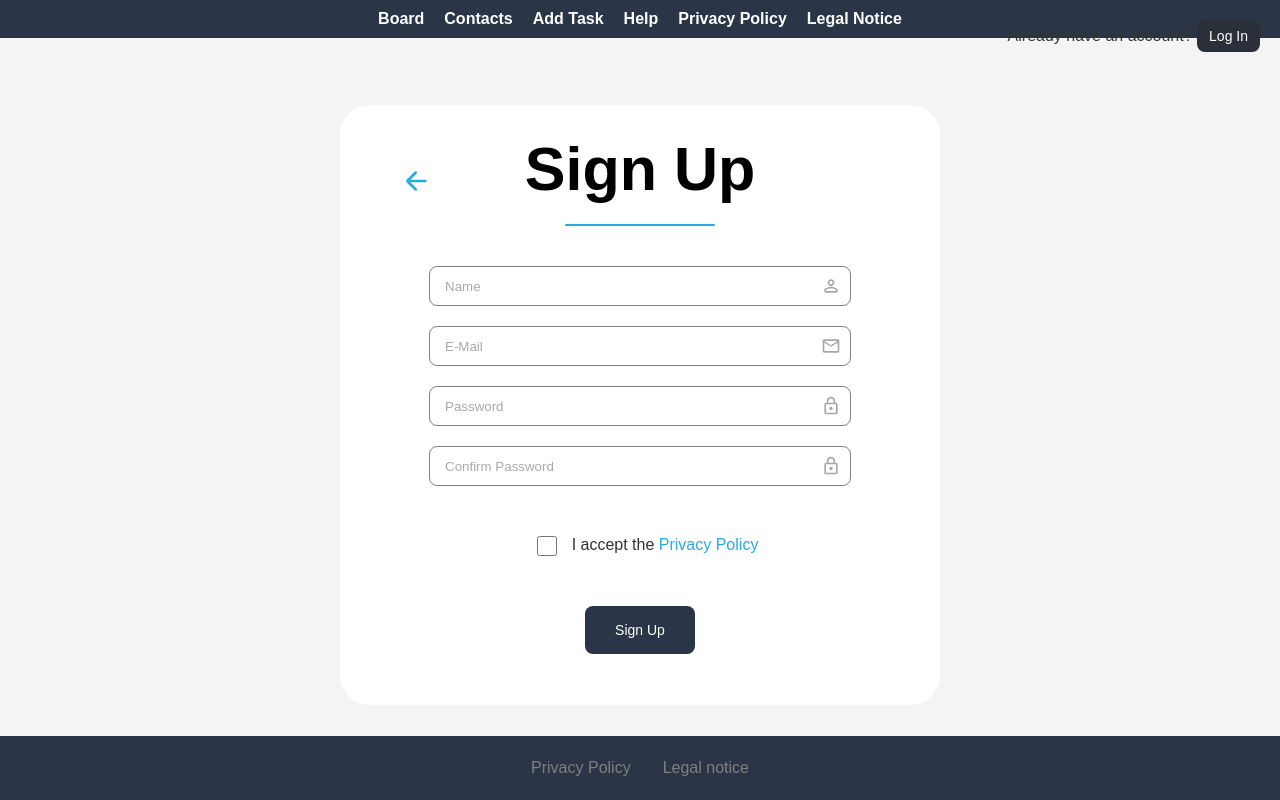
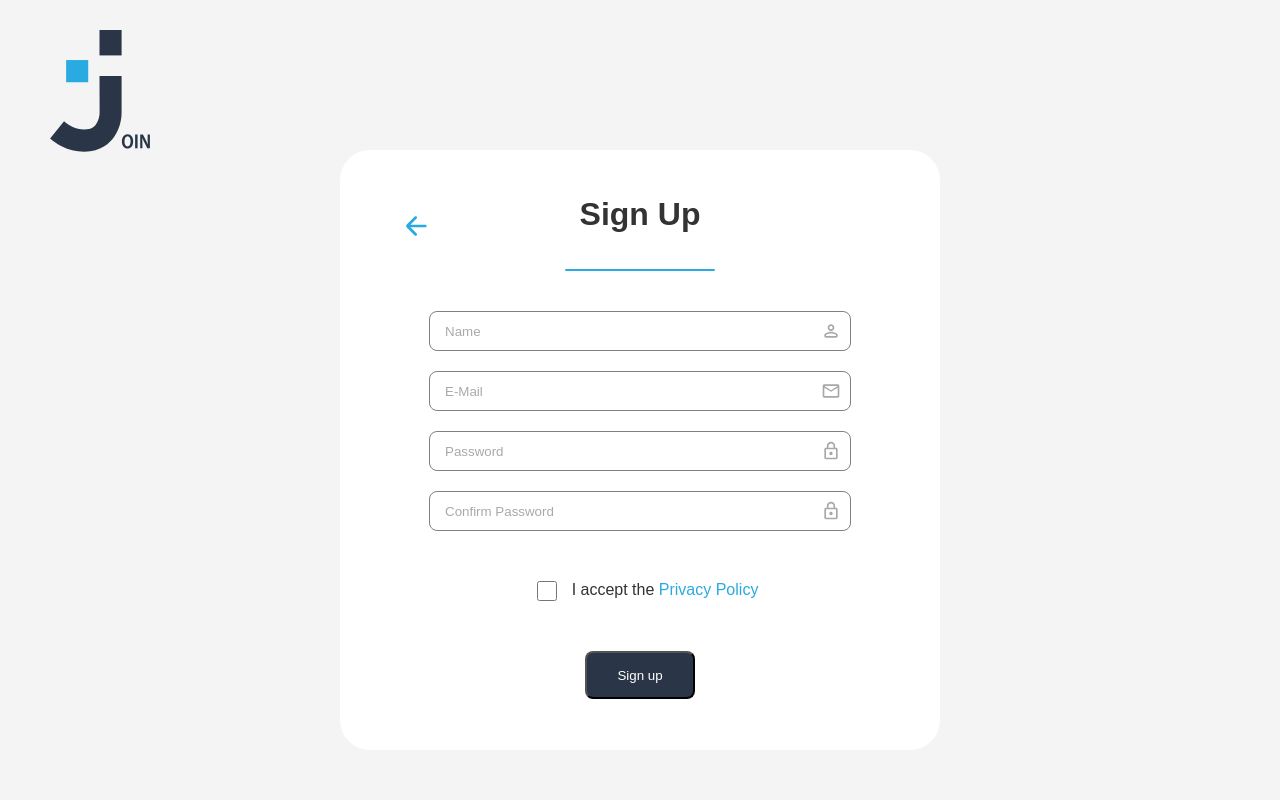
Before and after one commit to erikgor00/Join-App, a website: page signup.html in a window 1280 px wide. Drawn offline with Linux system fonts and the light colour scheme.

Commit message:
clean Up code files

```diff
--- a/signup.html
+++ b/signup.html
@@ -4,49 +4,32 @@
 <head>
     <meta charset="UTF-8">
     <meta name="viewport" content="width=device-width, initial-scale=1.0">
-    <title>Join - Sign Up</title>
-    <link rel="stylesheet" href="style.css">
+    <title>Document</title>
     <link rel="stylesheet" href="./styles/signup.css">
+    <script src="./scripts/register.js"></script>
     <script src="script.js"></script>
-    <script src="./scripts/register.js"></script>
-</head>
 
 <body>
-
-    <nav class="main-nav">
-    <ul>
-        <li><a href="board.html">Board</a></li>
-        <li><a href="contacts.html">Contacts</a></li>
-        <li><a href="add-task.html">Add Task</a></li>
-        <li><a href="help.html">Help</a></li>
-        <li><a href="privacy-policy.html">Privacy Policy</a></li>
-        <li><a href="legal-notice.html">Legal Notice</a></li>
-    </ul>
-</nav>
-
-
-    <div class="top-right-link">
-        <span>Already have an account?</span>
-        <button class="btn btn-primary" onclick="window.location.href='login.html'">Log In</button>
+    <header class="header">
+        <div class="header-left">
+            <img src="./assets/img/Join Logo.svg" alt="Join Logo">
         </div>
-
-    <main>
+    </header>
     <div class="content">
         <div class="login">
             <div class="signup-header">
-                    <img src="./assets/img/arrow-left-line.svg" alt="Back to login" class="back-to-login" onclick="navigateToLogin()">
-                    <h1 class="sign-up-title">Sign Up</h1>
+                <img src="./assets/img/arrow-left-line.svg" alt="Pfeil zurück zum Login" class="back-to-login" onclick="navigateToLogin()">
+                <h1>Sign Up</h1>
             </div>
             <div class="login-separater"></div>
-
             <form class="login-input" onsubmit="addUser(); return false">
                 <div class="input-field">
-                        <input class="input-focus" type="text" id="registerName" placeholder="Name" required>
+                    <input class="input-focus" type="text" id="signupName" placeholder="Name" required>
                     <img src="./assets/icons/person.svg">
                 </div>
 
                 <div class="input-field">
-                        <input class="input-focus" type="email" name="" id="registerEmail" placeholder="E-Mail" required>
+                    <input class="input-focus" type="email" name="" id="signupEmail" placeholder="E-Mail" required>
                     <img src="./assets/icons/mail.svg">
                 </div>
 
@@ -63,30 +46,18 @@
                 </div>
 
                 <div class="accept-privacy-policy">
-                        <input type="checkbox" required>
+                    <input type="checkbox">
                     <div>I accept the <a href="###">Privacy Policy</a></div>
                 </div>
 
-
                 <div class="login-buttons">
-                        <button type="submit" class="btn btn-primary btn-login">Sign Up</button>
+                    <button class="btn-login">Sign up</button>
                 </div>
             </form>
-
         </div>
     </div>
+
     <div id="msgBox"></div>
-    </main>
-
-<footer class="sign-up-footer">
-    <span>
-        <a href="">Privacy Policy</a>
-    </span>
-    <span>
-        <a href="">Legal notice</a>
-    </span>
-</footer>
-
 </body>
 
 </html>
```
Also changed, not shown: login.html (+0 -13 lines), register.html (deleted, +0 -33 lines). Lines whose indentation alone changed are shown as unchanged.
